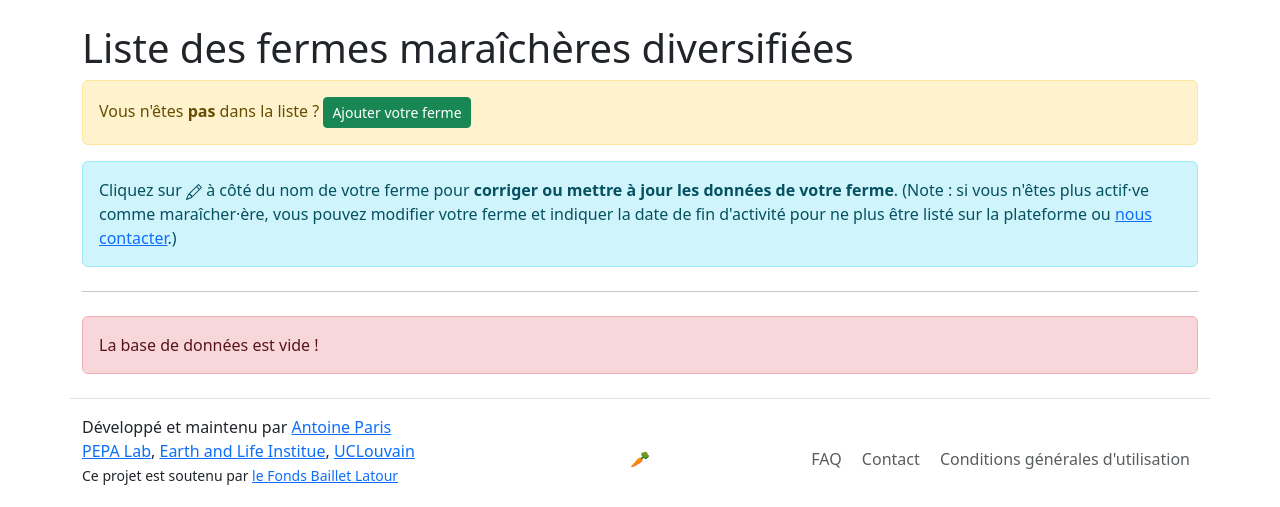
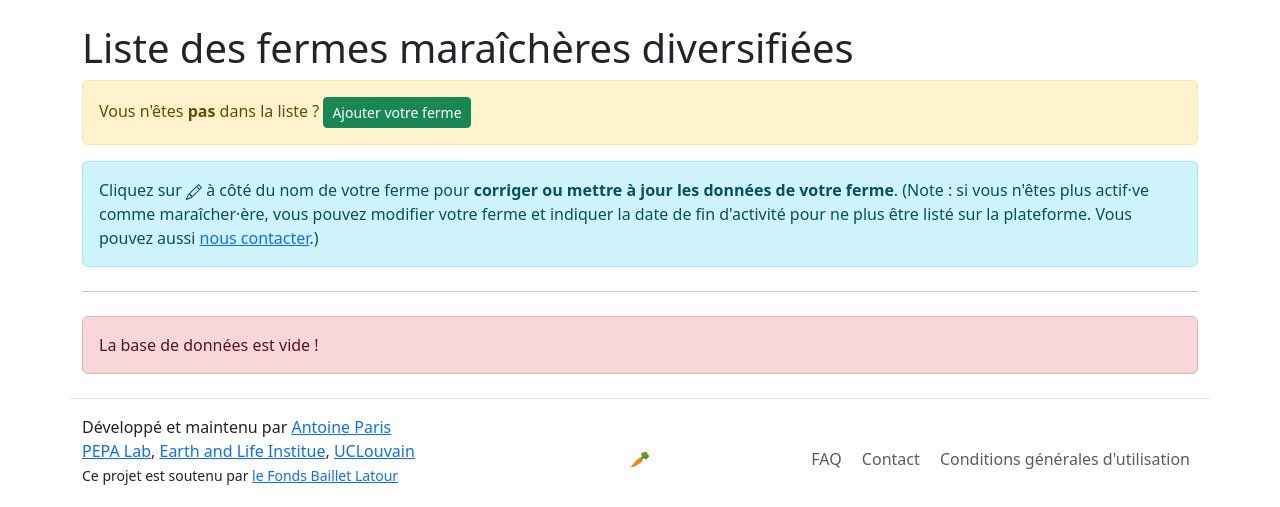
Before and after one commit to anpar/market-gardeners-census, a Django app: page /listing/ in a window 1280 px wide. Shown: the part 63-570 px from the top of the page. Run offline with Django 5.2, Linux system fonts and the light colour scheme; data that the repository does not hold is empty; parts of the project's set-up code (start-up, migrations or seed data) failed here and were passed over; some libraries are stand-ins or nearby versions.

Commit message:
Bold and rephrasing stuff

```diff
--- a/census/templates/census/index.html
+++ b/census/templates/census/index.html
@@ -126,7 +126,7 @@
           <p>
 						Seules les informations affichées dans <a href="{% url 'census:listing' %}">la liste</a> (nom de la ferme,
 	          commune, site web et page Facebook) sont publiquement accessibles sur la plateforme. Toutes les autres
-	          informations resteront <b>privées</b> et ne seront jamais utilisées associées à votre nom sans votre
+	          informations resteront <b>privées</b> et ne seront <b>jamais</b> utilisées associées à votre nom sans votre
 	          consentement.
           </p>
 	        <p>
--- a/census/templates/census/listing.html
+++ b/census/templates/census/listing.html
@@ -23,7 +23,7 @@
 			</svg>
 			à côté du nom de votre ferme pour <b>corriger ou mettre à jour les données de votre ferme</b>. (Note : si vous n'êtes
 			plus actif·ve comme maraîcher·ère, vous pouvez modifier votre ferme et indiquer la date de fin d'activité pour ne plus
-			être listé sur la plateforme ou <a href="mailto:antoine.paris@uclouvain.be">nous contacter</a>.)
+			être listé sur la plateforme. Vous pouvez aussi <a href="mailto:antoine.paris@uclouvain.be">nous contacter</a>.)
 		</p>
 
 		<hr class="my-4">
```
